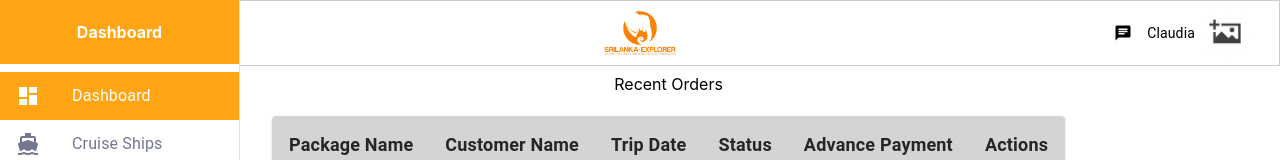
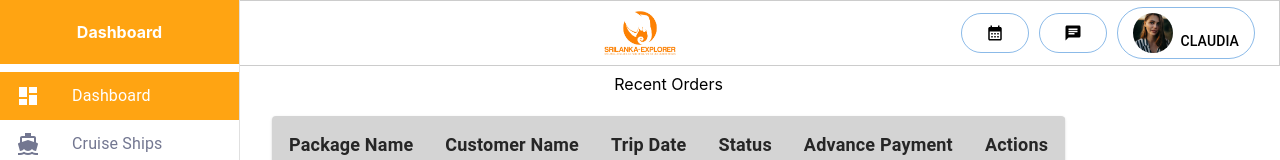
Before and after one commit to Chamidilshan/sl-explorer-admin-web, a React (Vite) app: page / in a window 1280 px wide. Shown: the top 160 px of the page. Built offline with nearby package versions, Linux system fonts and the light colour scheme; no server answers; sample sign-in values are in the browser's storage.

Commit message:
roundtrips

```diff
--- a/src/components/drawer.jsx
+++ b/src/components/drawer.jsx
@@ -20,7 +20,15 @@ import {
   Settings,
   Weekend,
 } from "@mui/icons-material";
-import { AppBar, IconButton, Typography } from "@mui/material";
+import {
+  AppBar,
+  Box,
+  Divider,
+  IconButton,
+  Typography,
+  Button,
+} from "@mui/material";
+import CalendarMonthIcon from "@mui/icons-material/CalendarMonth";
 
 const drawerWidth = 240;
 
@@ -68,11 +76,46 @@ export default function PermanentDrawerLeft(props) {
             <img src="../../src/assets/logo.png" width={80} height={50} />
           </Toolbar>
           <Toolbar
-            style={{ width: "40%" }}
+            style={{ width: "40%", gap: "10px" }}
             className="flex justify-end align-end"
           >
+            {/* <Divider
+              sx={{
+                height: "100%",
+                width: "0.5px",
+                bgcolor: "#ccc",
+                ml: "5px",
+                mr: "5px",
+              }}
+            /> */}
+            <Button
+              size="large"
+              variant="outlined"
+              sx={{ borderRadius: "100px" }}
+            >
+              <CalendarMonthIcon
+                style={{
+                  fontSize: "large",
+                  color: "black",
+                  margin: "3px",
+                }}
+              />
+            </Button>
+            {/* <Divider
+              sx={{
+                height: "100%",
+                width: "0.5px",
+                bgcolor: "#ccc",
+                ml: "5px",
+                mr: "5px",
+              }}
+            /> */}
             <Link to="/messages">
-              <IconButton size="large">
+              <Button
+                size="large"
+                variant="outlined"
+                sx={{ borderRadius: "100px" }}
+              >
                 <ChatIcon
                   style={{
                     fontSize: "large",
@@ -80,18 +123,33 @@ export default function PermanentDrawerLeft(props) {
                     margin: "3px",
                   }}
                 />
-              </IconButton>
+              </Button>
             </Link>
-
-            <Typography variant="body2" color="black">
-              Claudia
-            </Typography>
-            <img
-              src="../../src/assets/addImage.png"
-              width={60}
-              height={60}
-              style={{ borderRadius: "50%" }}
-            />
+            {/* <Divider
+              sx={{
+                height: "100%",
+                width: "0.5px",
+                bgcolor: "#ccc",
+                ml: "5px",
+                mr: "5px",
+              }}
+            /> */}
+            <Button variant="outlined" sx={{ borderRadius: "100px" }}>
+              <div className="flex flex-row items-end">
+                <img
+                  src="../../src/assets/profile.avif"
+                  style={{
+                    borderRadius: "50%",
+                    objectFit: "cover",
+                    width: "40px",
+                    height: "40px",
+                  }}
+                />
+                <Typography variant="subtitle2" color="black" ml={1}>
+                  Claudia
+                </Typography>
+              </div>
+            </Button>
           </Toolbar>
         </div>
       </AppBar>
--- a/src/components/tripComponents/PackDetails/EditRoundTrips.jsx
+++ b/src/components/tripComponents/PackDetails/EditRoundTrips.jsx
@@ -126,15 +126,29 @@ const EditRoundTrips = () => {
     }
   }, [packageImageLinks, packageImage]);
 
+  function isURL(str) {
+    const urlPattern = /^(https?|ftp):\/\/[^\s/$.?#].[^\s]*$/;
+    return urlPattern.test(str);
+  }
   const extractImages = async () => {
     try {
-      var ref = await uploadImage(images[0]);
-      setPackageImage(ref);
+      if (!isURL(images[0])) {
+        var ref = await uploadImage(images[0]);
+        setPackageImage(ref);
+      } else {
+        setPackageImage(images[0]);
+      }
 
       const packageImageArray = await Promise.all(
         images[1].map(async (image) => {
-          var url = await uploadImage(image[1]);
-          return url;
+          var ref;
+          if (!isURL(image[1])) {
+            ref = await uploadImage(image[1]);
+          } else {
+            ref = image[1];
+          }
+          // var url = await uploadImage(image[1]);
+          return ref;
         })
       );
       setPackageImageLinks(packageImageArray);
--- a/src/components/tripComponents/PackDetails/Hotel.jsx
+++ b/src/components/tripComponents/PackDetails/Hotel.jsx
@@ -78,6 +78,7 @@ export const Hotel = ({ onSaveItinerary, prevItinerary }) => {
     left: "50%",
     transform: "translate(-50%, -50%)",
     width: "50%",
+    maxHeight: "95vh",
     bgcolor: "background.paper",
     borderRadius: "10px",
   };
--- a/src/components/tripComponents/PackDetails/HotelModal.jsx
+++ b/src/components/tripComponents/PackDetails/HotelModal.jsx
@@ -129,6 +129,7 @@ export function HotelModal({
             <Box className=" flex flex-col" sx={{ width: "45%" }} gap={1}>
               <Typography variant="body2">Hotel</Typography>
               <TextField
+                required
                 select
                 fullWidth
                 ref={firstRef}
@@ -152,6 +153,7 @@ export function HotelModal({
             <Box className=" flex flex-col" sx={{ width: "45%" }} gap={1}>
               <Typography variant="body2">Location</Typography>
               <TextField
+                required
                 fullWidth
                 value={dayName}
                 onChange={(e) => setDayName(e.target.value)}
@@ -164,7 +166,7 @@ export function HotelModal({
               <Typography variant="body2">Landmark Description</Typography>
               <TextField
                 multiline
-                rows={3}
+                rows={2}
                 fullWidth
                 value={location1}
                 onChange={(e) => {
@@ -180,7 +182,7 @@ export function HotelModal({
               <TextField
                 fullWidth
                 multiline
-                rows={3}
+                rows={2}
                 value={location2}
                 onChange={(e) => {
                   setLocation2(e.target.value);
@@ -194,6 +196,8 @@ export function HotelModal({
               <Typography variant="body2">Rooms Description</Typography>
               <TextField
                 fullWidth
+                multiline
+                rows={2}
                 value={location3}
                 onChange={(e) => {
                   setLocation3(e.target.value);
--- a/src/components/tripComponents/PackDetails/Itinerary.jsx
+++ b/src/components/tripComponents/PackDetails/Itinerary.jsx
@@ -72,6 +72,7 @@ export const Itinerary = ({ onSaveItinerary, prevItinerary }) => {
     left: "50%",
     transform: "translate(-50%, -50%)",
     width: "50%",
+    maxHeight: "95vh",
     bgcolor: "background.paper",
     borderRadius: "10px",
   };
--- a/src/components/tripComponents/PackDetails/ItineraryModal.jsx
+++ b/src/components/tripComponents/PackDetails/ItineraryModal.jsx
@@ -117,6 +117,7 @@ export function ItineraryModal({
           <Box className=" flex flex-col" sx={{ width: "45%" }} gap={1}>
             <Typography variant="body2">Day Number</Typography>
             <TextField
+              required
               type="number"
               fullWidth
               ref={firstRef}
@@ -130,6 +131,7 @@ export function ItineraryModal({
           <Box className=" flex flex-col" sx={{ width: "45%" }} gap={1}>
             <Typography variant="body2">Day Name & Title</Typography>
             <TextField
+              required
               fullWidth
               value={dayName}
               onChange={(e) => setDayName(e.target.value)}
@@ -141,6 +143,7 @@ export function ItineraryModal({
           <Box className=" flex flex-col" sx={{ width: "45%" }} gap={1}>
             <Typography variant="body2">Location 1</Typography>
             <TextField
+              required
               fullWidth
               value={location1}
               onChange={(e) => {
@@ -164,16 +167,7 @@ export function ItineraryModal({
             />
           </Box>
 
-          <Box
-            sx={{
-              flex: "display",
-              flexDirection: "column",
-              alignItems: "flex-start",
-              width: "45%",
-              minWidth: "250px",
-            }}
-            gap={1}
-          >
+          <Box className=" flex flex-col" sx={{ width: "45%" }} gap={1}>
             <Typography variant="body2">Location 3</Typography>
             <TextField
               fullWidth
@@ -203,11 +197,11 @@ export function ItineraryModal({
             <Typography variant="body2">Day Description</Typography>
 
             <TextField
+              required
               multiline
               value={description}
               onChange={(e) => setDescription(e.target.value)}
-              minRows={2}
-              maxRows={4}
+              rows={3}
               type="text"
               size="small"
               placeholder="Trip begins from ..."
@@ -241,7 +235,6 @@ export function ItineraryModal({
 
             <TextField
               disabled={!option}
-              multiline
               value={optional}
               onChange={(e) => setOptional(e.target.value)}
               type="text"
@@ -265,7 +258,6 @@ export function ItineraryModal({
 
             <TextField
               disabled={!option}
-              multiline
               value={optionPrice}
               onChange={(e) => setOptionPrice(e.target.value)}
               type="number"
--- a/src/pages/RoundTrips.jsx
+++ b/src/pages/RoundTrips.jsx
@@ -81,17 +81,23 @@ export const RoundTrips = () => {
             startIcon={<DeleteOutlineIcon />}
             variant="contained"
             color="error"
-            onClick={() => {
+            onClick={async () => {
               if (confirm("Are you sure you want to delete this round trip?")) {
-                roundTrips.filter((item, i) => i !== index);
-                //need to call the delete function here
+                try {
+                  var resp = await RoundTripServices.deleteRoundTrip(
+                    params.row._id
+                  );
+                  if (resp) {
+                    setRoundTrips(
+                      roundTrips.filter(
+                        (item, i) => item._id !== params.row._id
+                      )
+                    );
+                  }
+                } catch (error) {
+                  console.log(error);
+                }
               }
-              // setItinerary((prevItinerary) => {
-              //   const newItinerary = prevItinerary.filter(
-              //     (item, i) => i !== index
-              //   );
-              //   return newItinerary;
-              // });
             }}
           >
             <Typography variant="subtitle2">Delete</Typography>
--- a/src/services/RoundTripService.jsx
+++ b/src/services/RoundTripService.jsx
@@ -37,6 +37,20 @@ export const RoundTripServices = {
     }
   },
 
+  async deleteRoundTrip(tripId) {
+    try {
+      const response = await api.delete(`/api/v1/roundTrips/${tripId}`);
+      console.log(response);
+      toast.success("Package has been deleted successfully");
+      return true;
+    } catch (e) {
+      console.log(e);
+      toast.error("Something went wrong..!/n" + e.message);
+      return false;
+      throw e;
+    }
+  },
+
   async getRoundtrips() {
     try {
       const response = await api.get("/api/v1/roundtrips");
```
Also changed, not shown: src/components/tripComponents/PackDetails/PackDetailsPage.jsx (+5 -8 lines), src/assets/profile.avif (added).
